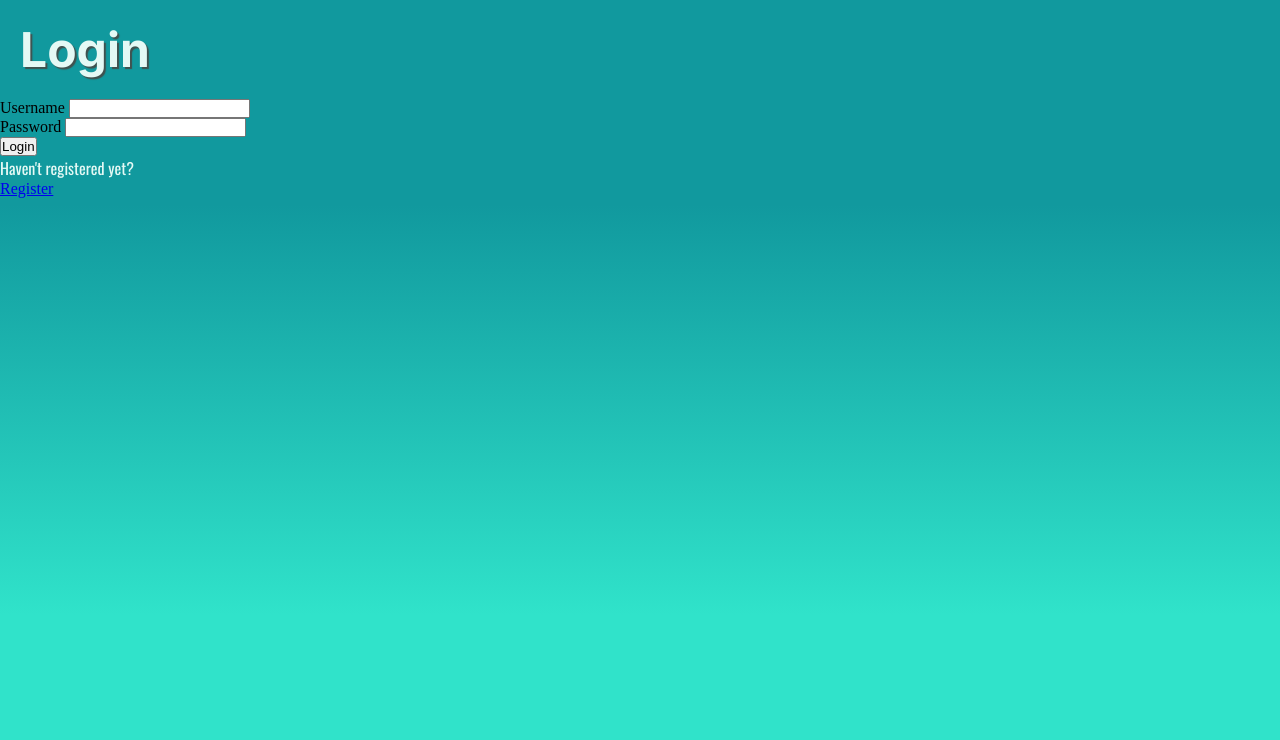
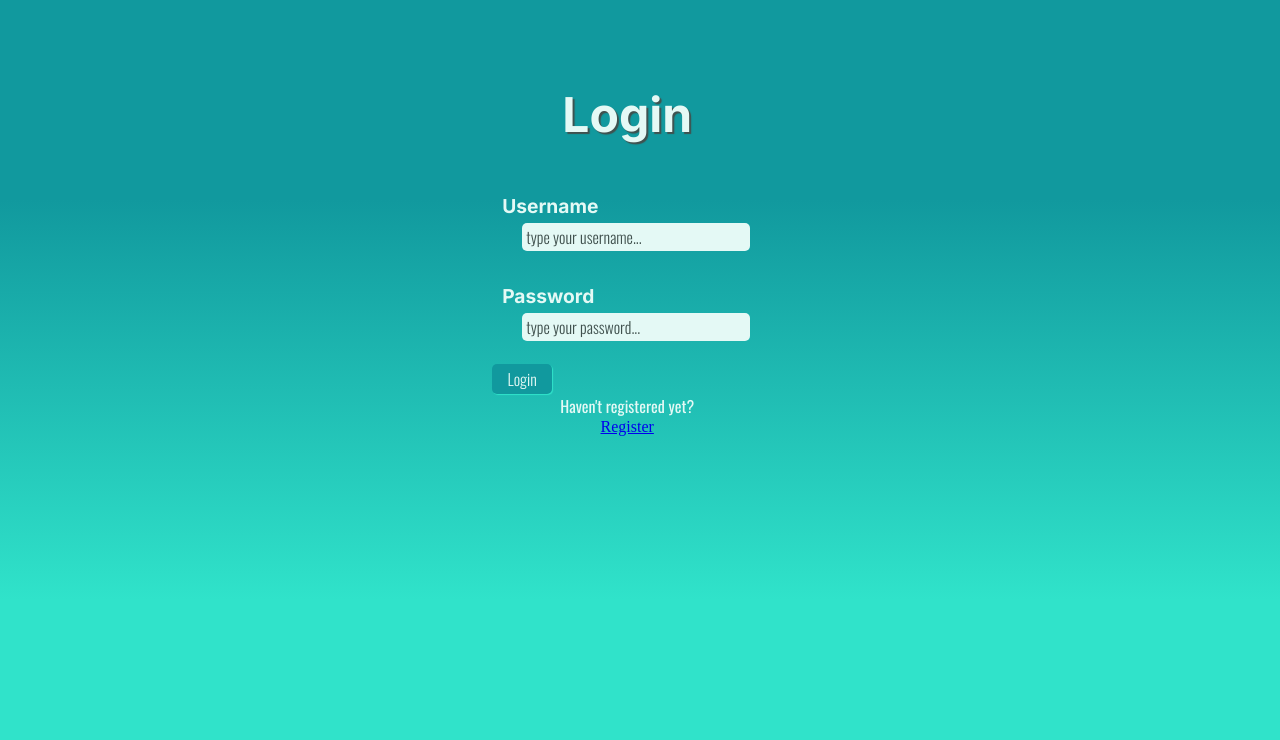
Before and after one commit to arthurvieirasilvaa/to_do_list, a Django app: page /login/ in a window 1280 px wide. Shown: the top 740 px of the page. Run offline with Django 5.2, Linux system fonts and the light colour scheme.

Commit message:
Comecei a estilizar o formulário de login e de registro

```diff
--- a/base/templates/base/login.html
+++ b/base/templates/base/login.html
@@ -2,25 +2,22 @@
 
 {% block content %}
 
+    <main>
         <h1>Login</h1>
-
         <form action="" method="post">
             {% csrf_token %}
-
             <div class="form-field">
-            <label for="Username">Username</label>
-            <input type="text" name="username" id="username">
+                <label class="form-label" for="Username">Username</label>
+                <input class="form-input" type="text" name="username" id="username" placeholder="type your username...">
             </div>
-
             <div class="form-field">
-            <label for="Password">Password</label>
-            <input type="password" name="password" id="password">
+                <label class="form-label" for="Password">Password</label>
+                <input class="form-input" type="password" name="password" id="password" placeholder="type your password...">
             </div>
-
-        <input type="submit" value="Login">
+            <input class="form-button" type="submit" value="Login">
         </form>
-
         <p>Haven't registered yet?</p>
         <a href="{% url 'register' %}">Register</a>
+    </main>
 
 {% endblock content %}
--- a/static/styles/style.css
+++ b/static/styles/style.css
@@ -77,12 +77,13 @@ nav a:hover::before {
 }
 
 main {
-    width: 98vw;
-    height: 500px;
     display: flex;
     flex-direction: column;
     align-items: center;
     justify-content: center;
+
+    width: 98vw;
+    height: 500px;
 }
 
 h1 {
@@ -199,3 +200,71 @@ p {
 #delete-icon:hover {
     color: #e70e02;
 }
+
+.form-field {
+    display: flex;
+    flex-direction: column;
+    align-items: flex-start;
+
+    width: 250px;
+    height: 50px;
+    margin: 20px 0px 20px 0px;
+    padding: 10px;
+}
+
+.form-label {
+    font-family: var(--mainfont);
+    font-size: 1.2em;
+    font-weight: bold;
+    margin-bottom: 5px;
+
+    color: var(--fontcolor1);
+}
+
+.form-input {
+    width: 220px;
+    height: 30px;
+
+    border-radius: 5px;
+    border: none;
+    background-color: var(--fontcolor1);
+
+    font-family: var(--secondfont);
+    font-size: 1em;
+    font-weight: 300;
+
+    margin-bottom: 10px;
+    margin-left: 20px;
+    padding: 2px 4px;
+}
+
+.form-input:hover {
+    cursor: pointer;
+    background-color: #e4f9f5f5;
+    border: 1px solid var(--fontcolor2);
+}
+
+.form-input::placeholder {
+    color: var(--fontcolor2);
+}
+
+.form-button {
+    width: 60px;
+    height: 30px;
+
+    font-family: var(--secondfont);
+    font-size: 1em;
+    font-weight: 300;
+
+    color: var(--fontcolor1);
+    background-color: var(--bgcolor2);
+    border: none;
+    border-radius: 5px;
+    box-shadow: 1px 1px 1px var(--bgcolor1);
+}
+
+.form-button:hover {
+    cursor: pointer;
+    background-color: #11999ec9;
+    border: 1px solid var(--bgcolor1);
+}
```
Lines whose indentation alone changed are shown as unchanged.
